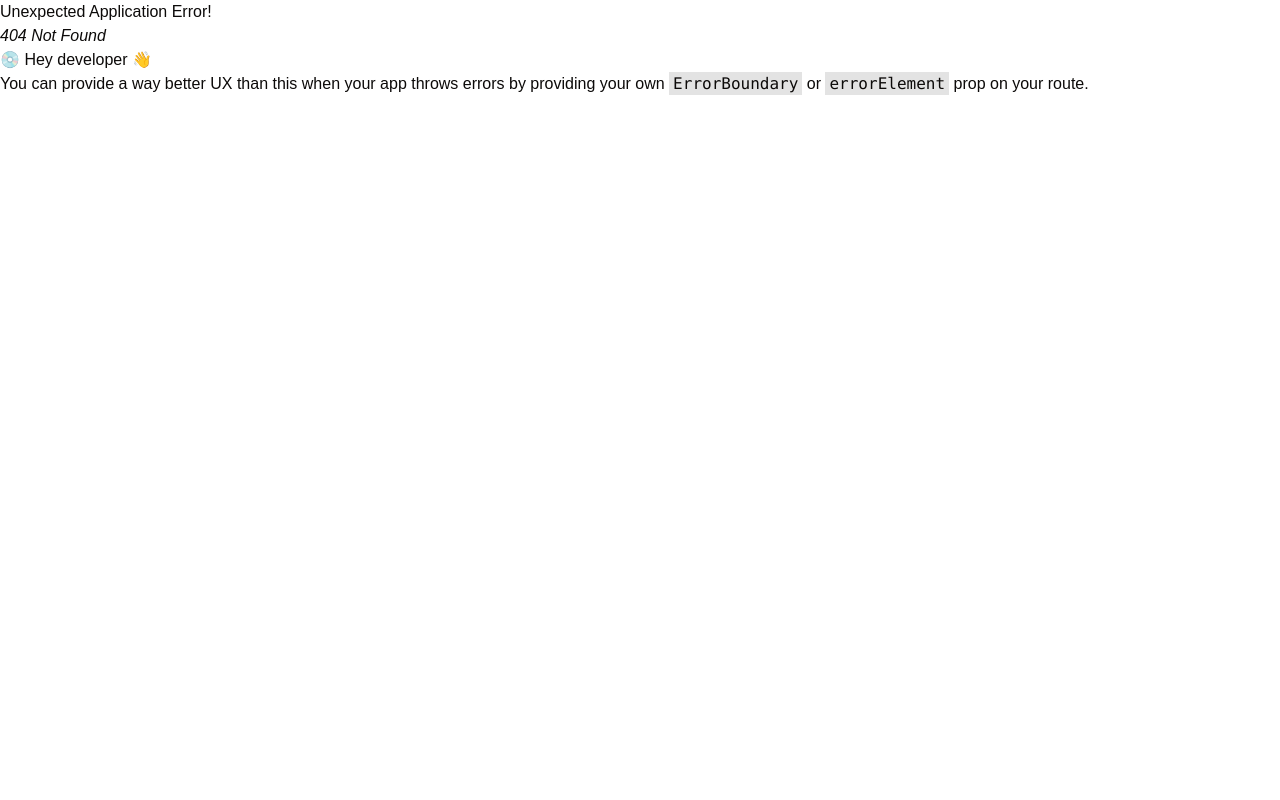
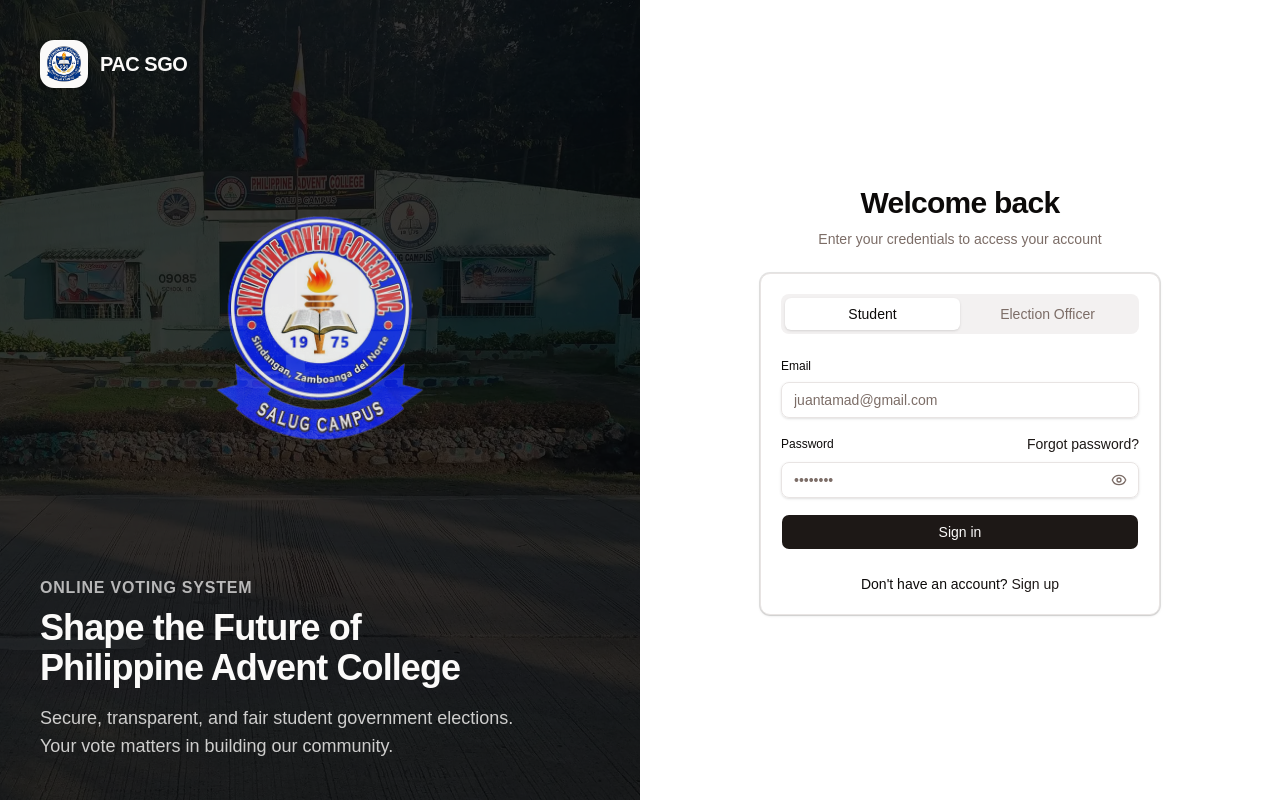
Before and after one commit to CodeBuddySLTNS/PAC-Voting-System, a React (Vite) app in the folder client/: page /login in a window 1280 px wide. Before the commit this address had no page. Built offline with nearby package versions, Linux system fonts and the light colour scheme.

Commit message:
added routes and protected routes

```diff
--- a/client/src/App.tsx
+++ b/client/src/App.tsx
@@ -1,30 +1,40 @@
-// App.tsx
-import { RouterProvider, createBrowserRouter } from "react-router-dom"
-import { ThemeProvider } from "@/components/theme-provider"
-import LoginPage from "@/pages/auth/login"
-import SignupPage from "@/pages/auth/signup"
+import {
+  Navigate,
+  Route,
+  BrowserRouter as Router,
+  Routes,
+} from "react-router-dom";
+import { ThemeProvider } from "@/components/theme-provider";
+import LoginPage from "@/pages/auth/login";
+import SignupPage from "@/pages/auth/signup";
+import ProtectedRoute from "./components/protected-route/protected-route";
+import { useMainStore } from "./store";
 
-const router = createBrowserRouter([
-  {
-    path: "/",
-    element: <div>Home</div>, // To be replaced later
-  },
-  {
-    path: "/auth/login",
-    element: <LoginPage />,
-  },
-  {
-    path: "/auth/signup",
-    element: <SignupPage />,
-  },
-])
+const RoleAccess = () => {
+  if (useMainStore.getState().user?.adminId) {
+    return <Navigate to="/dashboard" />;
+  }
+  return <Navigate to="/student" />;
+};
 
 export function App() {
   return (
     <ThemeProvider>
-      <RouterProvider router={router} />
+      <Router>
+        <Routes>
+          <Route path="/login" element={<LoginPage />} />
+          <Route path="/signup" element={<SignupPage />} />
+
+          <Route element={<ProtectedRoute />}>
+            <Route path="/" element={<RoleAccess />} />
+
+            <Route path="/dashboard" element={<div>Dashboard</div>} />
+            <Route path="/student" element={<div>Student</div>} />
+          </Route>
+        </Routes>
+      </Router>
     </ThemeProvider>
-  )
+  );
 }
 
-export default App
+export default App;
--- a/client/src/components/auth-layout/index.tsx
+++ b/client/src/components/layouts/auth-layout.tsx
@@ -1,9 +1,9 @@
-import type { ReactNode } from "react"
+import type { ReactNode } from "react";
 
 interface AuthLayoutProps {
-  children: ReactNode
-  title: string
-  subtitle: string
+  children: ReactNode;
+  title: string;
+  subtitle: string;
 }
 
 export function AuthLayout({ children, title, subtitle }: AuthLayoutProps) {
@@ -11,31 +11,40 @@
     <div className="grid min-h-screen grid-cols-1 lg:grid-cols-2">
       {/* Left side - Branding (Hidden on mobile) */}
       <div className="relative hidden flex-col bg-primary p-10 text-primary-foreground lg:flex">
-        <div className="absolute inset-0 bg-gradient-to-t from-primary/80 to-primary mix-blend-multiply" />
+        <div className="absolute inset-0 bg-linear-to-t from-primary/80 to-primary mix-blend-multiply" />
 
         <div className="absolute inset-0 bg-[url('/images/bg.webp')] bg-cover bg-center opacity-20" />
 
         <div className="relative z-10 flex items-center gap-3">
           <div className="flex h-12 w-12 items-center justify-center rounded-xl bg-primary-foreground p-1.5 text-primary shadow-sm">
-            <img src="/images/sgo-logo.svg" alt="SGO Logo" className="h-full w-full object-contain" />
+            <img
+              src="/images/sgo-logo.svg"
+              alt="SGO Logo"
+              className="h-full w-full object-contain"
+            />
           </div>
           <span className="text-xl font-bold tracking-tight">PAC SGO</span>
         </div>
 
         {/* Large PAC Logo centered vertically and horizontally */}
         <div className="relative z-10 flex flex-1 items-center justify-center opacity-90 mix-blend-screen">
-          <img src="/images/pac-logo.svg" alt="PAC Logo" className="h-[240px] w-auto object-contain drop-shadow-2xl" />
+          <img
+            src="/images/pac-logo.svg"
+            alt="PAC Logo"
+            className="h-[240px] w-auto object-contain drop-shadow-2xl"
+          />
         </div>
 
         <div className="relative z-10 mt-auto">
-          <p className="mb-2 font-semibold tracking-wider uppercase text-primary-foreground/70">
+          <p className="mb-2 font-semibold tracking-wider text-primary-foreground/70 uppercase">
             Online Voting System
           </p>
           <h1 className="text-4xl font-bold tracking-tight">
             Shape the Future of <br /> Philippine Advent College
           </h1>
           <p className="mt-4 max-w-lg text-lg text-primary-foreground/80">
-            Secure, transparent, and fair student government elections. Your vote matters in building our community.
+            Secure, transparent, and fair student government elections. Your
+            vote matters in building our community.
           </p>
         </div>
       </div>
@@ -52,5 +61,5 @@
         </div>
       </div>
     </div>
-  )
+  );
 }
--- /dev/null
+++ b/client/src/components/protected-route/protected-route.tsx
@@ -0,0 +1,15 @@
+import { useMainStore } from "@/store";
+import { Navigate, Outlet } from "react-router-dom";
+
+const ProtectedRoute = () => {
+  const user = useMainStore((state) => state.user);
+  const token = useMainStore((state) => state.token);
+
+  if (!user || !token) {
+    return <Navigate to="/login" />;
+  }
+
+  return <Outlet />;
+};
+
+export default ProtectedRoute;
--- a/client/src/pages/auth/login.tsx
+++ b/client/src/pages/auth/login.tsx
@@ -1,5 +1,5 @@
-import { AuthLayout } from "@/components/auth-layout"
-import { Login } from "@/components/login"
+import { AuthLayout } from "@/components/layouts/auth-layout";
+import { Login } from "@/components/login";
 
 export default function LoginPage() {
   return (
@@ -9,5 +9,5 @@
     >
       <Login />
     </AuthLayout>
-  )
+  );
 }
--- a/client/src/pages/auth/signup.tsx
+++ b/client/src/pages/auth/signup.tsx
@@ -1,5 +1,5 @@
-import { AuthLayout } from "@/components/auth-layout"
-import { Signup } from "@/components/signup"
+import { AuthLayout } from "@/components/layouts/auth-layout";
+import { Signup } from "@/components/signup";
 
 export default function SignupPage() {
   return (
@@ -9,5 +9,5 @@
     >
       <Signup />
     </AuthLayout>
-  )
+  );
 }
```
